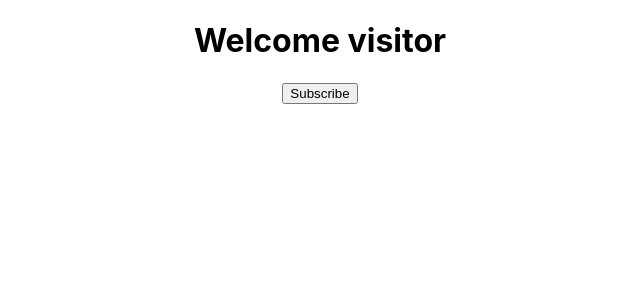
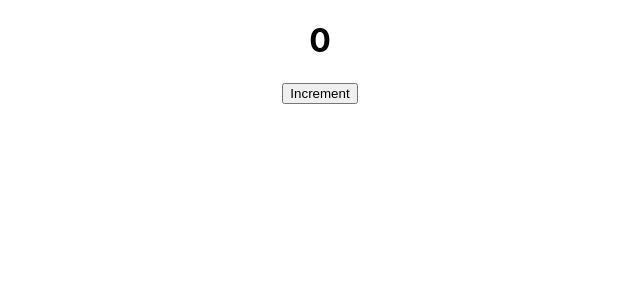
Before and after one commit to Takao21/react-learning, a React (Create React App) app: page / in a window 1280 px wide. Shown: the top 300 px of the page, without its empty margins (320-960 px from the left). Built offline with nearby package versions, Linux system fonts and the light colour scheme.

Commit message:
react lesson 11 setState

```diff
--- a/src/App.js
+++ b/src/App.js
@@ -2,12 +2,13 @@
 import "./App.css";
 // import { Greet } from './components/Greet.js';
 // import Welcome from './components/Welcome';
-import Message from "./components/Message";
+// import Message from "./components/Message";
+import Count from "./components/Count.js";
 
 function App() {
   return (
     <div className="App">
-      <Message />
+      <Count />
     </div>
   );
 }
--- a/src/components/Count.js
+++ b/src/components/Count.js
@@ -0,0 +1,41 @@
+import React, { Component } from "react";
+
+class Count extends React.Component {
+  constructor(props) {
+    super(props);
+
+    this.state = {
+      count: 0,
+    };
+  }
+
+  increment() {
+    this.setState(
+      (prevState) => ({
+        count: prevState.count + 1,
+      }),
+      () => {
+        console.log(this.state.count);
+      }
+    );
+  }
+
+  incrementFive() {
+    this.increment();
+    this.increment();
+    this.increment();
+    this.increment();
+    this.increment();
+  }
+
+  render() {
+    return (
+      <div>
+        <h1>{this.state.count}</h1>
+        <button onClick={() => this.incrementFive()}>Increment</button>
+      </div>
+    );
+  }
+}
+
+export default Count;
```
